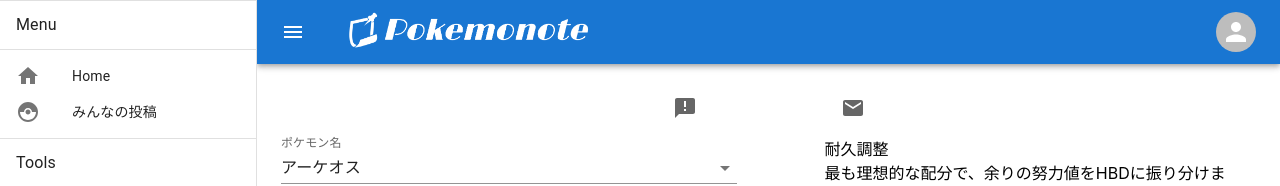
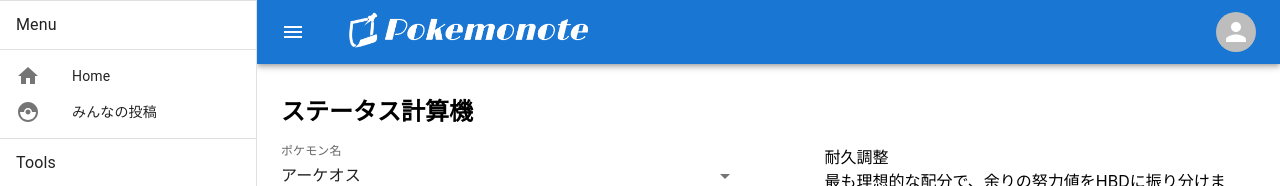
Before and after one commit to lefmarna/pokemonote-web-next, a Next.js app: page /calc-stats in a window 1280 px wide. Shown: the top 186 px of the page. Built offline with nearby package versions, Linux system fonts and the light colour scheme; no server answers.

Commit message:
feat: ステータス計算機の要素を実装

```diff
--- a/src/components/templates/CalcStatsTemplate.tsx
+++ b/src/components/templates/CalcStatsTemplate.tsx
@@ -4,6 +4,7 @@ import {
   Container,
   Dialog,
   Grid,
+  Hidden,
   Slide,
   SlideProps,
 } from '@mui/material'
@@ -18,8 +19,10 @@ import { StatsTableHeader } from '@/components/organisms/StatsTableHeader'
 import { usePokemonStats } from '@/hooks/usePokemonStats'
 import { Announcement, Email } from '@mui/icons-material'
 import { forwardRef, useState } from 'react'
+import { Title } from '../molecules/Title'
 
 type Props = {
+  title: string
   pokemon: Pokemon
   buttonText: string
   updateBasicInfo: (pokemon: PokemonBasicInfo) => void
@@ -30,8 +33,16 @@ type Props = {
 }
 
 export const CalcStatsTemplate = (props: Props) => {
-  const { pokemon, buttonText, updateBasicInfo, updateNature, updateLevel, updateIvs, updateEvs } =
-    props
+  const {
+    title,
+    pokemon,
+    buttonText,
+    updateBasicInfo,
+    updateNature,
+    updateLevel,
+    updateIvs,
+    updateEvs,
+  } = props
 
   const {
     realNumbers,
@@ -176,7 +187,8 @@ export const CalcStatsTemplate = (props: Props) => {
 
   return (
     <Container sx={{ pt: 2 }}>
-      <BottomNavigation showLabels>
+      <Hidden mdUp>
+        <BottomNavigation showLabels className="d-md-none">
           <BottomNavigationAction onClick={resetEffortValue} icon={<Announcement />} />
           <BottomNavigationAction onClick={() => setDialog(true)} icon={<Email />} />
           <Dialog open={dialog} onClose={() => setDialog(false)} TransitionComponent={Transition}>
@@ -189,6 +201,8 @@ export const CalcStatsTemplate = (props: Props) => {
             />
           </Dialog>
         </BottomNavigation>
+      </Hidden>
+      <Title text={title} />
       <Grid container spacing={{ md: 4, lg: 8, xl: 12 }} columns={{ xs: 9, md: 18 }}>
         <Grid item md={9} xs={18}>
           <StatsTableHeader
--- a/src/pages/calc-stats/index.tsx
+++ b/src/pages/calc-stats/index.tsx
@@ -8,6 +8,7 @@ const CalcStats: NextPage = () => {
 
   return (
     <CalcStatsTemplate
+      title="ステータス計算機"
       buttonText="投稿する"
       pokemon={pokemon}
       updateBasicInfo={updateBasicInfo}
```
Lines whose indentation alone changed are shown as unchanged.
